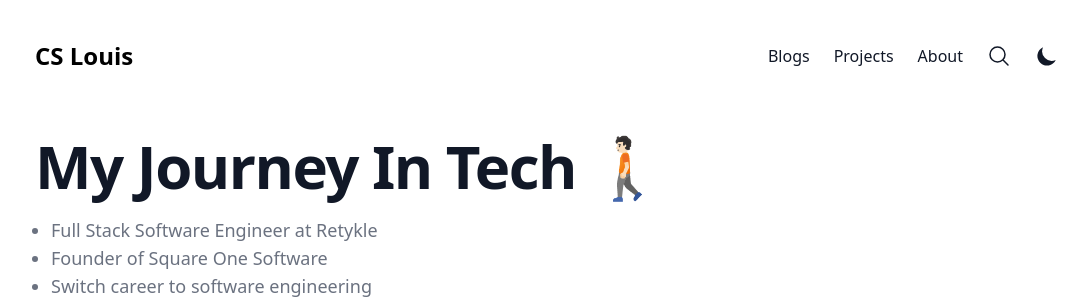
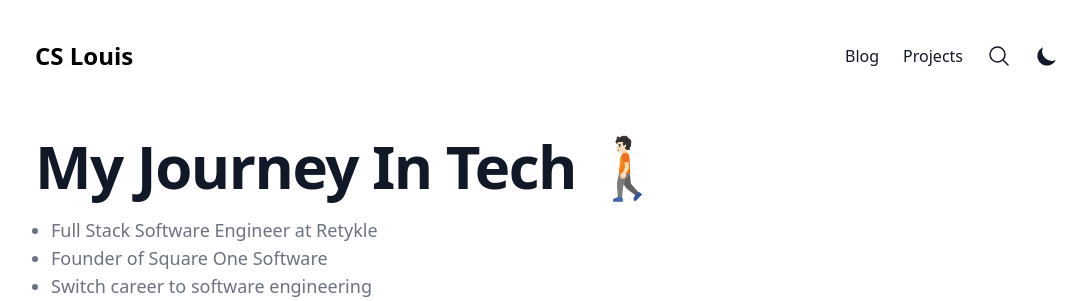
Before and after one commit to louiskwt/lt_page, a Django app: page / in a window 1280 px wide. Shown: the top 301 px of the page, without its empty margins (93-1180 px from the left). Run offline with Django 4.2, Linux system fonts and the light colour scheme; data that the repository does not hold is empty; style sheets or scripts are compiled from the project's sources.

Commit message:
cleaned up navbar

```diff
--- a/templates/base.html
+++ b/templates/base.html
@@ -16,8 +16,8 @@
             <a aria-label="CS Louis" class="text-2xl font-bold leading-8" href="/">CS Louis</a>
           </div>
           <div class="flex items-center leading-5 space-x-4 sm:space-x-6">
-            <a class="hidden sm:block font-medium text-gray-900" href="{% url 'blogs' %}">Blogs</a><a class="hidden sm:block font-medium text-gray-900" href="/tags">Projects</a><a class="hidden sm:block font-medium text-gray-900" href="/about">About</a
-            ><button aria-label="Search">
+            <a class="hidden sm:block font-medium text-gray-900" href="{% url 'blogs' %}">Blog</a><a class="hidden sm:block font-medium text-gray-900" href="/tags">Projects</a>
+            <button aria-label="Search">
               <svg xmlns="http://www.w3.org/2000/svg" fill="none" viewBox="0 0 24 24" stroke-width="1.5" stroke="currentColor" class="text-gray-900 h-6 w-6"><path stroke-linecap="round" stroke-linejoin="round" d="M21 21l-5.197-5.197m0 0A7.5 7.5 0 105.196 5.196a7.5 7.5 0 0010.607 10.607z"></path></svg></button
             ><button aria-label="Toggle Dark Mode">
               <svg xmlns="http://www.w3.org/2000/svg" viewBox="0 0 20 20" fill="currentColor" class="text-gray-900 h-6 w-6"><path d="M17.293 13.293A8 8 0 016.707 2.707a8.001 8.001 0 1010.586 10.586z"></path></svg></button
@@ -33,7 +33,6 @@
               <nav class="fixed mt-8 h-full">
                 <div class="px-12 py-4"><a class="text-2xl font-bold tracking-widest text-gray-900" href="{% url 'blogs' %}">Blog</a></div>
                 <div class="px-12 py-4"><a class="text-2xl font-bold tracking-widest text-gray-900" href="/tags">Projects</a></div>
-                <div class="px-12 py-4"><a class="text-2xl font-bold tracking-widest text-gray-900" href="/about">About</a></div>
               </nav>
             </div>
           </div>
```
